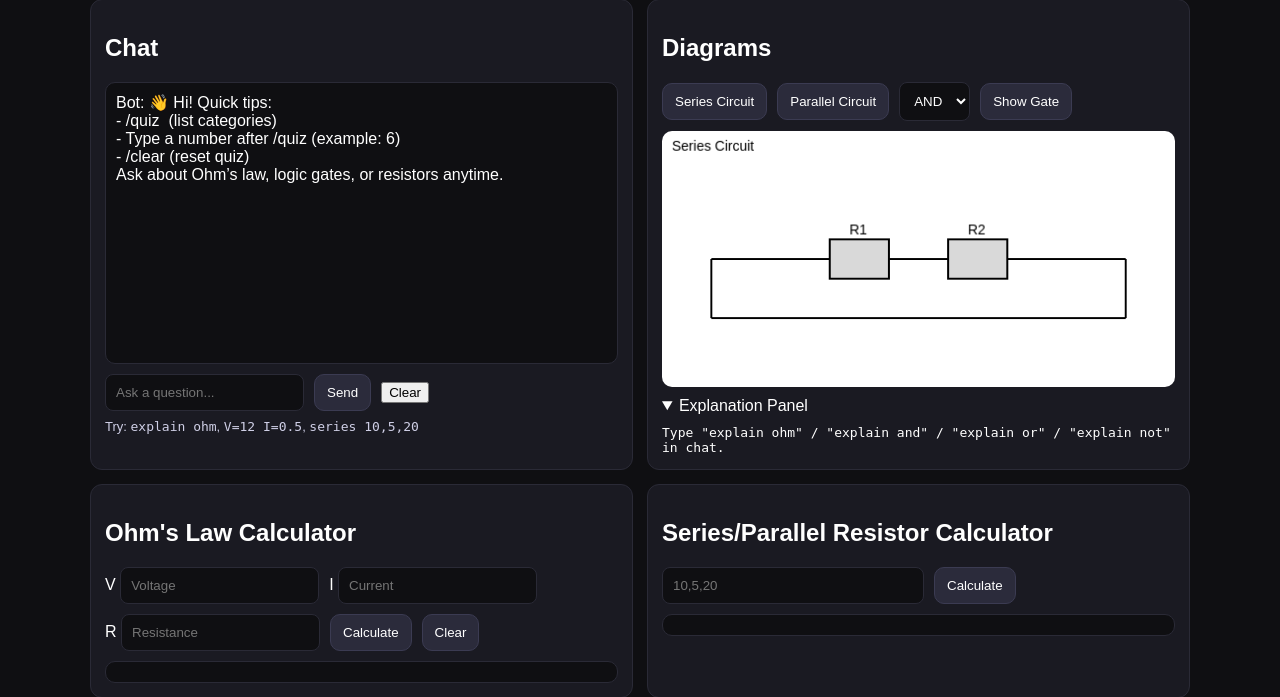
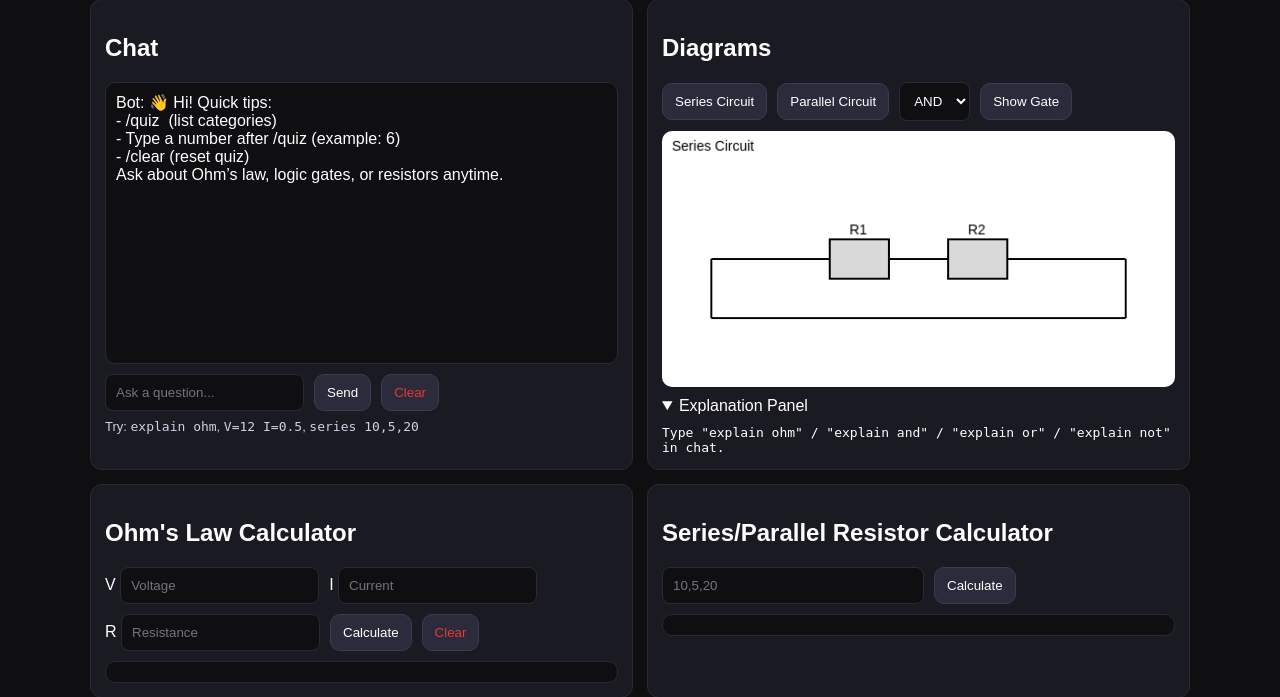
Before and after one commit to choongweijian1-ai/webchatbot, a Flask app: page / in a window 1280 px wide. Shown: the part 78-775 px from the top of the page. Run offline with Flask 3, Linux system fonts and the light colour scheme.

Commit message:
Update style.css

```diff
--- a/static/style.css
+++ b/static/style.css
@@ -68,10 +68,10 @@ button:hover {
   opacity: 0.9;
 }
 
-/* ===== CLEAR BUTTON (same shape, red text) ===== */
-#clearBtn
-#clearOhmBtn{
-  background: #2b2b3b;      /* same background as Send */
+/* ===== CLEAR BUTTONS (same shape, red text) ===== */
+#clearBtn,
+#clearOhmBtn {
+  background: #2b2b3b;
   border: 1px solid #3b3b52;
   color: #e53935;           /* red text */
   padding: 10px 12px;
@@ -79,10 +79,11 @@ button:hover {
   cursor: pointer;
 }
 
-#clearBtn:hover
-#clearOhmBtn:hover{
+#clearBtn:hover,
+#clearOhmBtn:hover {
   color: #ff6f60;           /* lighter red on hover */
 }
+
 
 /* ===== CHAT BOX ===== */
 .chatbox {
```
